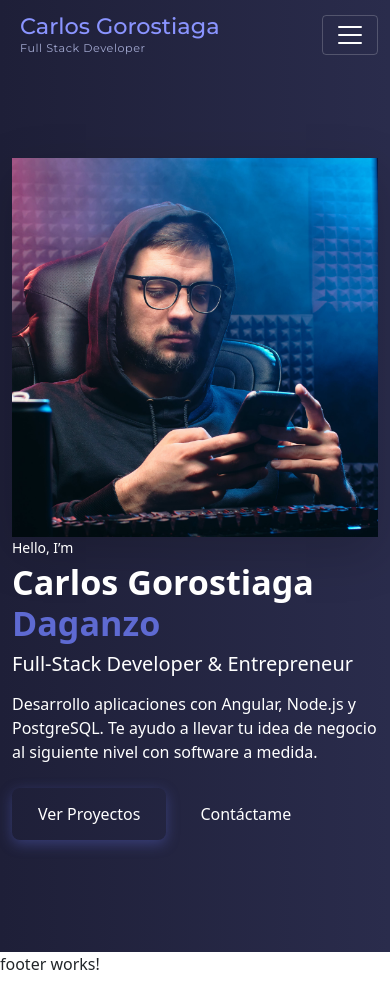
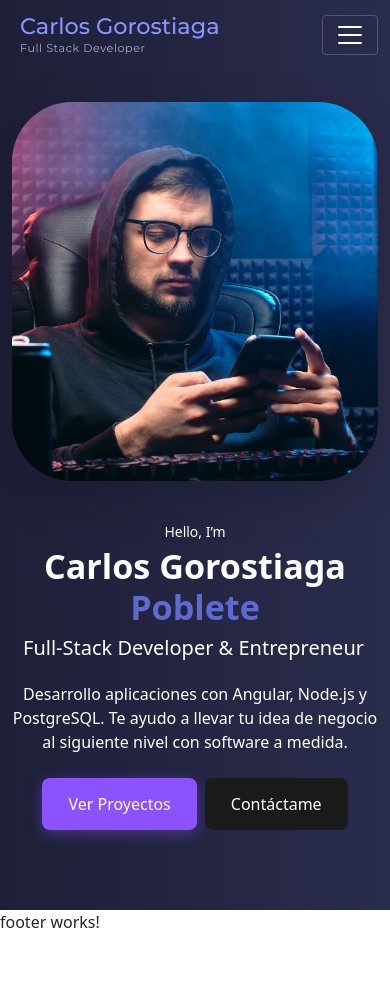
Before and after one commit to CarlosGorostiaga/portfolio, an Angular app: page / in a window 390 px wide. After the commit the page ends 950 px from the top, so only its background shows below. Built offline with nearby package versions, Linux system fonts and the light colour scheme.

Commit message:
Mejora en el hero

```diff
--- a/src/app/components/hero/hero.component.css
+++ b/src/app/components/hero/hero.component.css
@@ -1,56 +1,93 @@
-/* Colores base */
+/* Colores base (solo lo que se sigue usando) */
 :root {
-  --primary-color: #5e6ad2;
-  --dark-btn-bg: #1a1a1a;
   --gradient-border: linear-gradient(45deg, #000, #fff);
 }
 
-/* Fondo sólido o degradado suave */
+/* MEJORA: Clase para el texto resaltado que antes estaba en línea */
+.text-highlight {
+  color: #5e6ad2;
+}
+
+/* Fondo de la sección del héroe */
 .hero-section {
   width: 100%;
   min-height: 80vh;
   display: flex;
   align-items: center;
   background: linear-gradient(90deg, #1e1f38 0%, #2a2c4c 100%);
+  padding-top: 4rem;
+  padding-bottom: 4rem;
+  overflow: hidden; /* Evita barras de scroll por las animaciones */
 }
 
-/* Ajuste de padding vertical */
-.hero-section {
-  padding-top: 4rem;
-  padding-bottom: 4rem;
-}
-
-/* Imagen curva a la izquierda en desktop */
+/* Estilos de la imagen en Desktop */
 .hero-img {
   width: 100%;
   max-height: 80vh;
   object-fit: cover;
-  /* curva solo en esquinas izquierdas */
   border-top-left-radius: 200px;
   border-bottom-left-radius: 200px;
+  border-top-right-radius: 0;
+  border-bottom-right-radius: 0;
+  /* MEJORA: Transición para la animación en hover */
+  transition: transform 0.3s ease-in-out;
 }
 
+/* MEJORA: Micro-interacción de zoom en la imagen */
+.hero-img:hover {
+  transform: scale(1.03);
+}
 
-/* Botón principal */
+/* MEJORA: Animaciones para el efecto de escritura */
+@keyframes typing {
+  from { width: 0; }
+  to { width: 100%; }
+}
+
+@keyframes blink {
+  50% { border-color: transparent; }
+}
+
+/* --- ESTILOS PARA MÓVILES Y PANTALLAS PEQUEÑAS --- */
+@media (max-width: 767.98px) {
+  .hero-section {
+    min-height: auto;
+    padding-top: 2rem;
+    padding-bottom: 3rem;
+    text-align: center;
+  }
+
+  .hero-img {
+    border-radius: 60px; /* Radio aplicado a todas las esquinas en móvil */
+    max-height: none;
+    margin-bottom: 2.5rem;
+  }
+
+  .hero-section .btn {
+      margin-bottom: 0.5rem;
+  }
+}
+
+/* --- Estilos de los botones (MODIFICADOS) --- */
 .btn-main {
-  background-color: var(--primary-color);
+  background-color: #8c52ff;
   color: #fff;
-  border: 2px solid transparent;             /* ancho de borde */
-  border-image: var(--gradient-border) 1;     /* degradado */
+  border: 2px solid transparent;
+  border-image: var(--gradient-border) 1;
   border-radius: 0.5rem;
   padding: 0.75rem 1.5rem;
-  box-shadow: 0 4px 14px rgba(94, 106, 210, 0.39);
+  box-shadow: 0 4px 14px rgba(140, 82, 255, 0.39);
   transition: filter 0.2s, transform 0.2s, border-image-source 0.2s;
 }
+
 .btn-main:hover {
   filter: brightness(0.9);
   transform: translateY(-2px);
-  border-image: linear-gradient(45deg, #fff, #000) 1; /* invertir al hover */
+  border-image: linear-gradient(45deg, #fff, #000) 1;
 }
 
-/* Botón secundario */
 .btn-secondary-dark {
-  background-color: var(--dark-btn-bg);
+  background-color: #1a1a1a;
   color: #fff;
   border: 2px solid transparent;
   border-image: var(--gradient-border) 1;
@@ -58,16 +95,20 @@
   padding: 0.75rem 1.5rem;
   transition: transform 0.2s, border-image-source 0.2s;
 }
+
 .btn-secondary-dark:hover {
   background-color: rgba(255,255,255,0.05);
   transform: translateY(-2px);
   border-image: linear-gradient(45deg, #fff, #000) 1;
 }
 
-/* Reduce la curvatura en pantallas pequeñas */
-@media (max-width: 767px) {
-  .hero-img {
-    border-radius: 0;
-    max-height: none;
-  }
+/* MEJORA: Estilos para aplicar el efecto de escritura al subtítulo */
+.hero-section h5 {
+  display: inline-block;
+  overflow: hidden;
+  white-space: nowrap;
+  border-right: 3px solid white;
+  /* La animación dura 3s, con 35 pasos (caracteres de "Full-Stack Developer & Entrepreneur") */
+  animation: typing 3s steps(35, end), blink .75s step-end infinite;
+  margin-bottom: 1rem; /* Ajuste para que no se vea afectado por la clase .mb-3 original */
 }
--- a/src/app/components/hero/hero.component.html
+++ b/src/app/components/hero/hero.component.html
@@ -1,15 +1,12 @@
-
 <section class="hero-section text-white">
-  <!-- contenido centrado y limitado -->
-  <div class="container py-4">
+  <div class="container">
     <div class="row align-items-center flex-column-reverse flex-md-row">
 
-      <!-- TEXTO -->
       <div class="col-md-6 mb-4 mb-md-0">
         <p class="mb-1 small">Hello, I’m</p>
         <h1 class="display-4 fw-bold">
           Carlos Gorostiaga
-          <span style="color: #5e6ad2;">Daganzo</span>
+          <span class="text-highlight">Poblete</span>
         </h1>
         <h5 class="mb-3">Full-Stack Developer &amp; Entrepreneur</h5>
         <p class="mb-4">
@@ -21,13 +18,10 @@
         <a routerLink="/contact" class="btn btn-secondary-dark">Contáctame</a>
       </div>
 
-      <!-- IMAGEN -->
       <div class="col-md-6 text-center">
         <img
-          src="assets/images/about_img.jpg"
-          alt="Foto Carlos"
-          class="img-fluid hero-img shadow-lg"
-        />
+          src="assets/images/about_img.jpg" alt="Foto de perfil de Carlos Gorostiaga" class="img-fluid hero-img shadow-lg"
+          loading="eager"      fetchpriority="high" />
       </div>
 
     </div>
```
